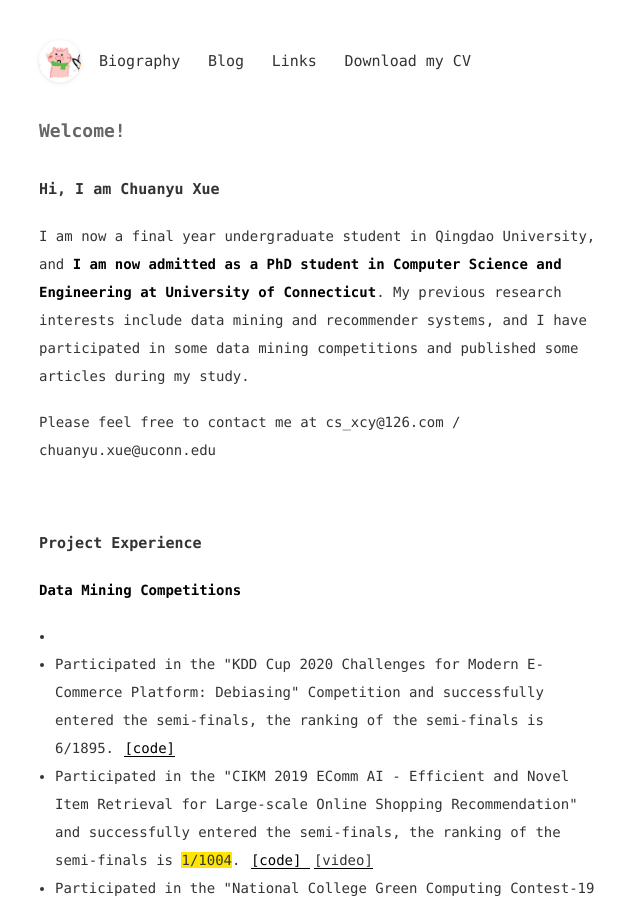
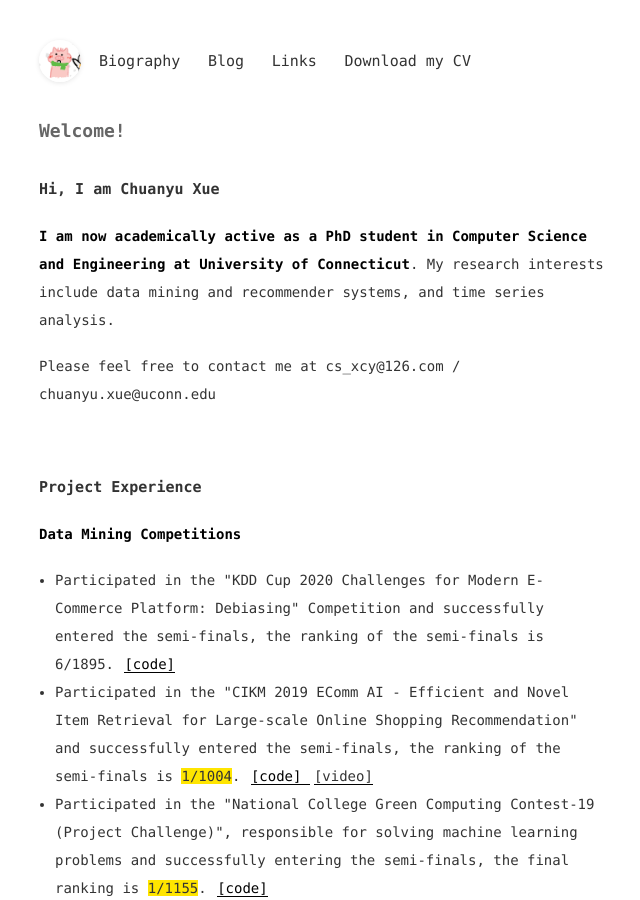
Before and after one commit to ChuanyuXue/profile, a Jekyll site: the page built from index.html, in a window 1280 px wide and 900 px high. Shown: the whole window, without its empty margins (315-955 px from the left). Built offline with Jekyll 4.4.1, drawn with Linux system fonts in a browser that asks for light colours.

Commit message:
Update index.html

```diff
--- a/index.html
+++ b/index.html
@@ -8,7 +8,7 @@ js: [blog.js]
 	Hi, I am Chuanyu Xue
 </h3>
 <p>
-	I am now a final year undergraduate student in Qingdao University, and <strong>I am now admitted as a PhD student in Computer Science and Engineering at University of Connecticut</strong>. My previous research interests include data mining and recommender systems, and I have participated in some data mining competitions and published some articles during my study.
+	<strong>I am now academically active as a PhD student in Computer Science and Engineering at University of Connecticut</strong>. My research interests include data mining and recommender systems, and time series analysis.
 </p>
 <p>
 	Please feel free to contact me at cs_xcy@126.com / chuanyu.xue@uconn.edu
@@ -20,13 +20,11 @@ js: [blog.js]
 	Project Experience
 </h3>
 <p>
-	<strong>Data Mining Competitions</strong><span style="color:#003399;"></span>
+	<strong>Data Mining Competitions</strong>
 </p>
 <ul>
 	<li>
-		<li>
-			Participated in the "KDD Cup 2020 Challenges for Modern E-Commerce Platform: Debiasing" Competition and successfully entered the semi-finals, the ranking of the semi-finals is 6/1895. <a href="https://github.com/ChuanyuXue/KDDCUP-2020" target="_blank">[code]</a><span style="color:#003399;"></span>
-		</li>
+		Participated in the "KDD Cup 2020 Challenges for Modern E-Commerce Platform: Debiasing" Competition and successfully entered the semi-finals, the ranking of the semi-finals is 6/1895. <a href="https://github.com/ChuanyuXue/KDDCUP-2020" target="_blank">[code]</a><span style="color:#003399;"></span>
 	</li>
 	<li>
 		Participated in the "CIKM 2019 EComm AI - Efficient and Novel Item Retrieval for Large-scale Online Shopping
@@ -75,26 +73,14 @@ Qingdao University President Cup and the third prize of Microsoft Innovation Cup
 <p>
 	<strong>Others</strong>
 </p>
-<p>
-	<br />
-</p>
 <ul>
 	<li>
 		Invited to make the online course titled "The Purchase and Redemption Forecast Challenge" on Alibaba Tianchi platform. <a href="https://github.com/ChuanyuXue/The-Purchase-and-Redemption-Forecast-Challenge-baseline" target="_blank">[Code]</a>
 	</li>
 	<li>
-		<span>Organized and planned the competition "The&nbsp;</span><span>Prediction of Used Car Transaction Price Competition</span><span>" jointly held by Datawhale and Tianchi <a href="https://tianchi.aliyun.com/competition/entrance/231784/introduction" target="_blank">[link]</a></span><a href="https://tianchi.aliyun.com/competition/entrance/231784/introduction" target="_blank"><span></span></a><a href="https://tianchi.aliyun.com/course/video?spm=5176.12282027.0.0.5fda379caLvonc&liveId=41146" target="_blank">[video]</a><br />
+		<span>Organized and planned the competition "The&nbsp;</span><span>Prediction of Used Car Transaction Price Competition</span><span>" jointly held by Datawhale and Tianchi <a href="https://tianchi.aliyun.com/competition/entrance/231784/introduction" target="_blank">[link]</a></span><a href="https://tianchi.aliyun.com/competition/entrance/231784/introduction" target="_blank"><span></span></a><a href="https://tianchi.aliyun.com/course/video?spm=5176.12282027.0.0.5fda379caLvonc&liveId=41146" target="_blank">[video]</a>
 	</li>
 </ul>
-<p>
-	<br />
-</p>
-<p>
-	<br />
-</p>
-<p>
-	<br />
-</p>
 <h3>
 	Publications &amp; talks
 </h3>
@@ -116,12 +102,9 @@ Physica A: Statistical Mechanics and its Applications, Volume 534, 2019, 122346&
 	</li>
 	<li>
 		"Bipartite community detection for group-specific recommender system", Chinese Conference on Complex Networks(CCCN2018),
-Chongqing, China<br />
+Chongqing, China
 	</li>
 </ul>
-<p>
-	<br />
-</p>
 <h3>
 	Awards
 </h3>
```
